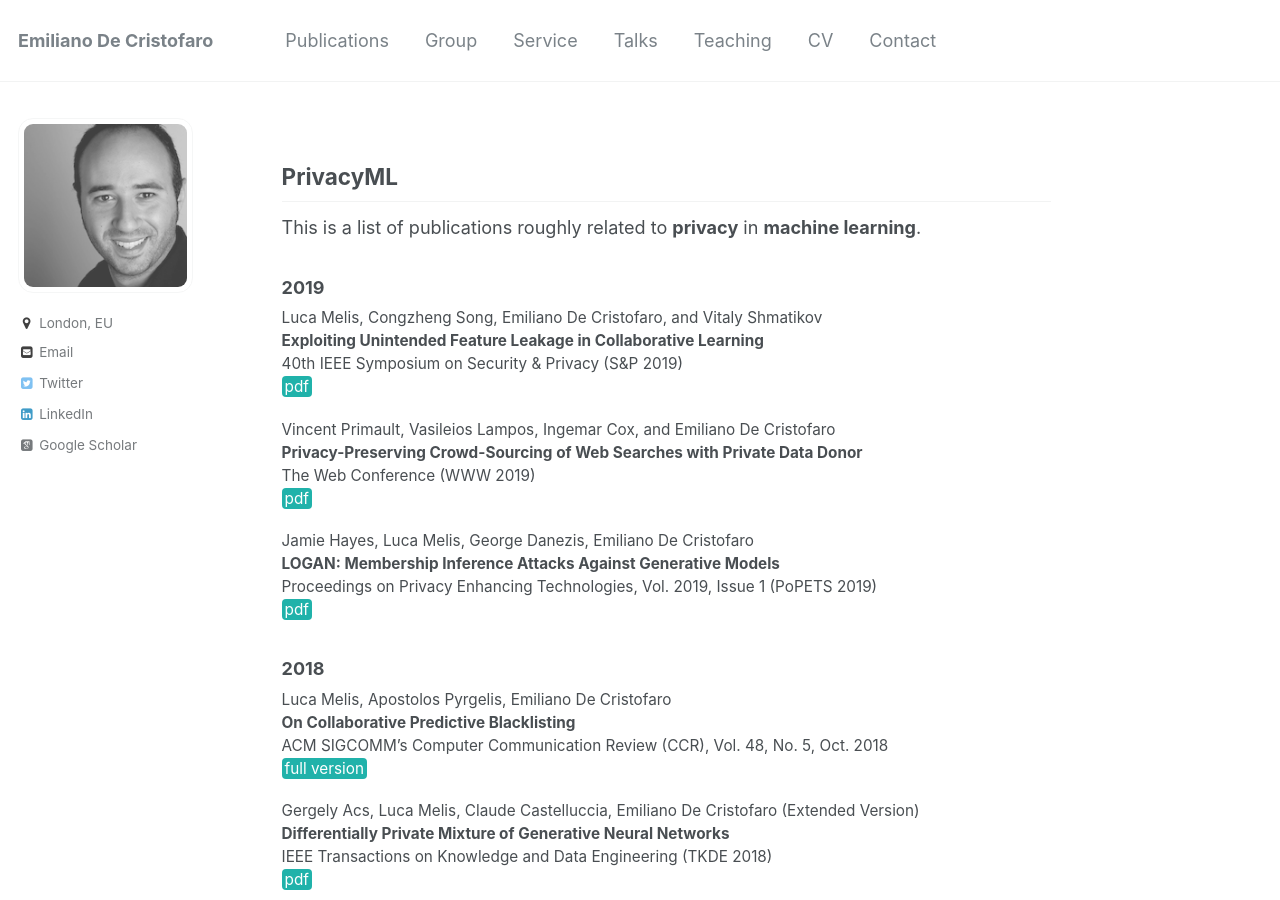
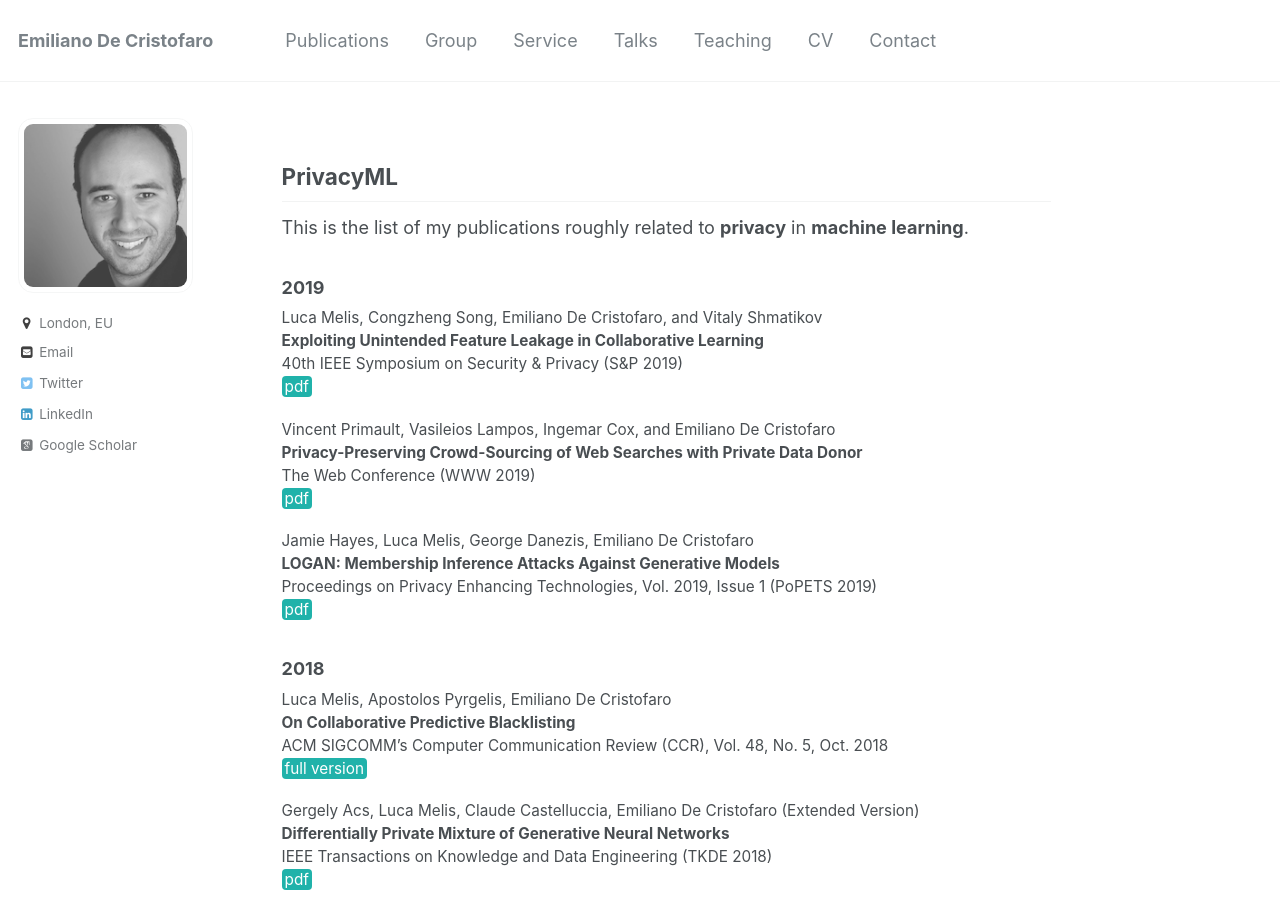
Before and after one commit to emidec/emidec.github.io, a Jekyll site: the page built from _pages/privacyML.md, in a window 1280 px wide and 900 px high. Built offline with Jekyll 4.4.1, drawn with Linux system fonts in a browser that asks for light colours; some web fonts are replaced.

Commit message:
privacyML

```diff
--- a/_pages/privacyML.md
+++ b/_pages/privacyML.md
@@ -7,7 +7,7 @@ author_profile: true
 
 ## PrivacyML
 
-<span style="font-size:1.18em;">This is a list of publications roughly related to **privacy** in **machine learning**.</span>
+<span style="font-size:1.18em;">This is the list of my publications roughly related to **privacy** in **machine learning**.</span>
 
 ### 2019
 
```
Also changed, not shown: _pages/cybersafety.md (+1 -1 lines).
